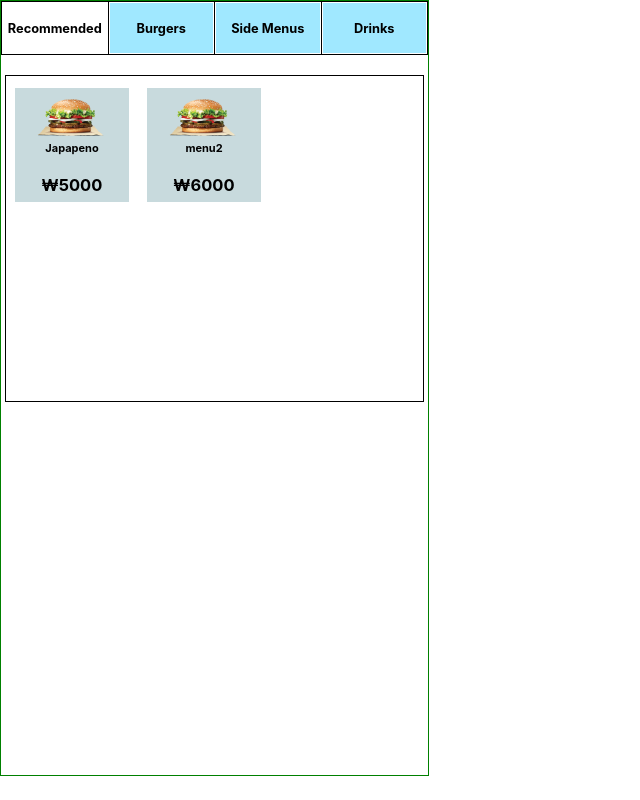
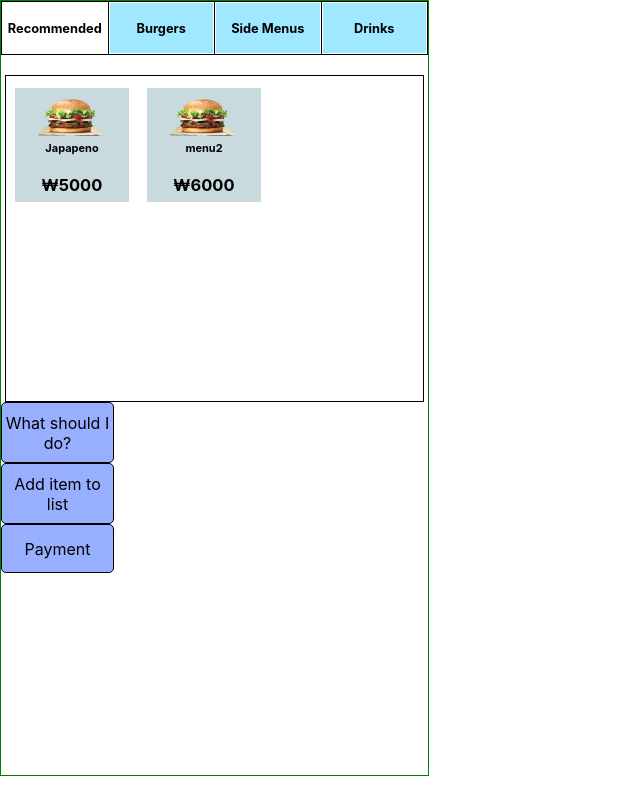
Before and after one commit to Team-ElderFriend/ElderFriend-Kiosk, a React (Create React App) app: page / in a window 1280 px wide. Shown: the whole page, without its empty margins (0-640 px from the left). Built offline with nearby package versions, Linux system fonts and the light colour scheme.

Commit message:
Add three buttons at the bottom.
Added the three buttons, 'What should I do?', 'Add item to list' and 'Payment'.

```diff
--- a/src/components/KioskView/KioskView.js
+++ b/src/components/KioskView/KioskView.js
@@ -53,6 +53,10 @@ class KioskView extends React.Component {
                     </tr>
                 </table>
                 <MenuListView menuIds={MenuData.categoryMenus[this.state.category]}/>
+
+                <div className={cx('kiosk-button', 'help-button')} onClick={()=>{}}> What should I do? </div>
+                <div className={cx('kiosk-button', 'add-item-button')} onClick={()=>{}}> Add item to list </div>
+                <div className={cx('kiosk-button', 'payment-button')} onClick={()=>{}}> Payment </div>
             </div>
         );
     }
--- a/src/components/KioskView/KioskView.scss
+++ b/src/components/KioskView/KioskView.scss
@@ -24,4 +24,20 @@
     }
   }
 
+  .kiosk-button{
+    width: 111px;
+    height: 59px;
+    background-color: #98AFFF;
+    border: 1px solid black;
+    border-radius: 5px;
+
+    display: flex;
+    align-items: center;
+    text-align: center;
+    justify-content: space-around;
+  }
+  .kiosk-button.payment-button{
+    height: 47px;
+  }
+
 }
```
